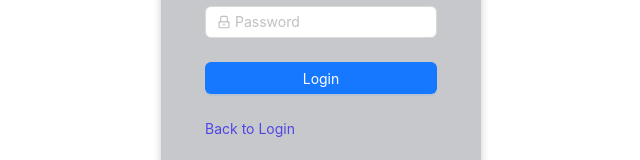
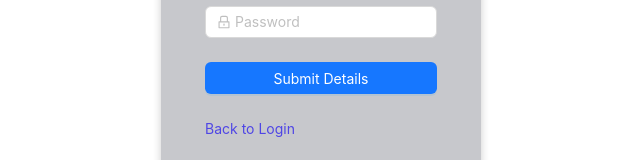
Before and after one commit to saijamii/Royal-Enterprises, a React (Create React App) app: page /signup in a window 1280 px wide. Shown: the part 420-580 px from the top of the page, without its empty margins (319-959 px from the left). Built offline with nearby package versions, Linux system fonts and the light colour scheme.

Commit message:
onFinishFailed

```diff
--- a/src/Register.js
+++ b/src/Register.js
@@ -53,14 +53,6 @@ const Register = () => {
     }
   };
 
-  const onFinishFailed = () => {
-    notification.error({
-      placement: "top",
-      duration: 1,
-      message: "Submit failed!",
-    });
-  };
-
   return (
     <Row justify="center" align="middle" className="login-container">
       <Col xs={20} sm={16} md={12} lg={8} xl={6}>
@@ -76,7 +68,6 @@ const Register = () => {
           <Form
             form={form}
             onFinish={onFinish}
-            onFinishFailed={onFinishFailed}
             autoComplete="off"
             className="login-form"
           >
@@ -111,7 +102,7 @@ const Register = () => {
                 className="login-form-button"
                 loading={loading}
               >
-                Login
+                Submit Details
               </Button>
             </Form.Item>
             <span
```
